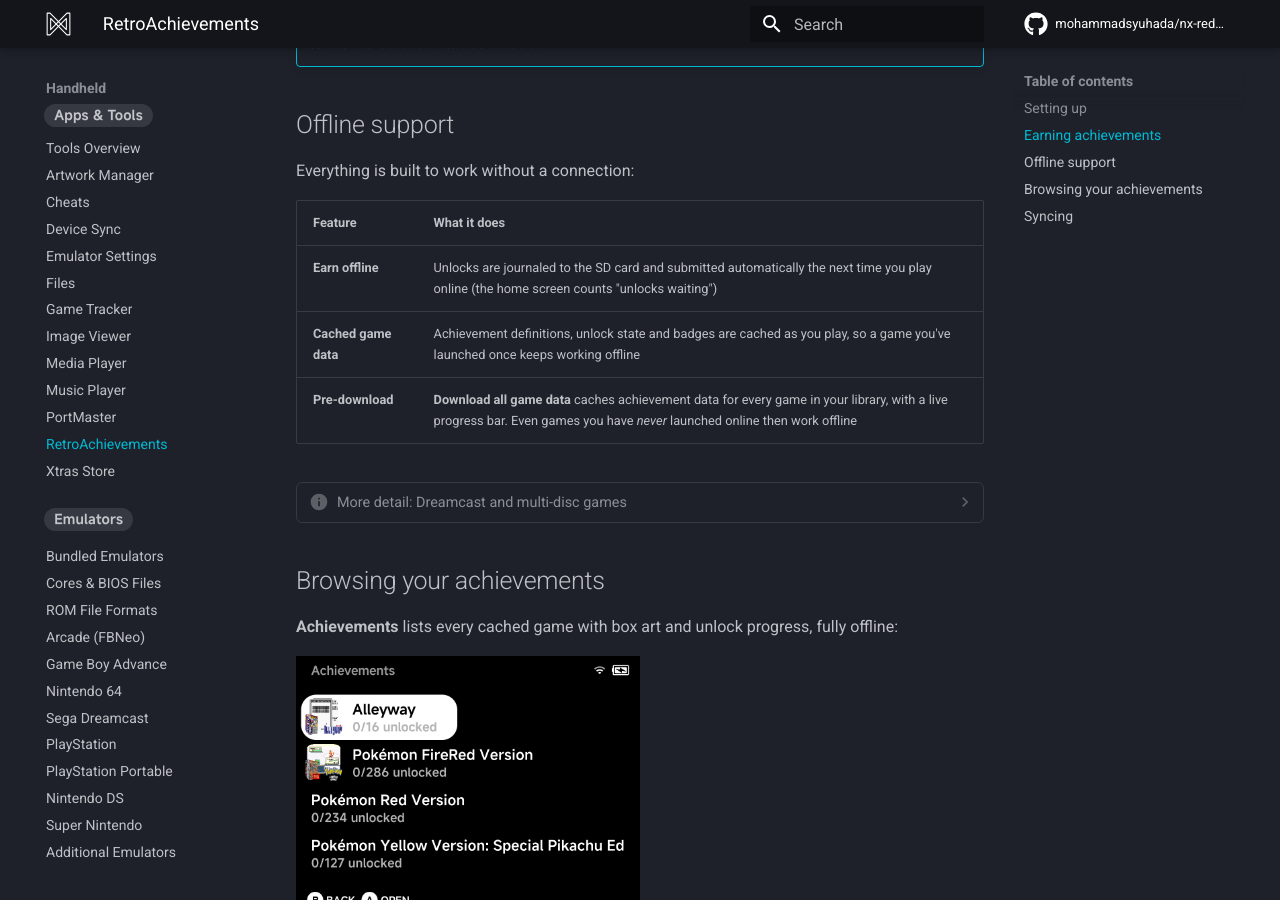
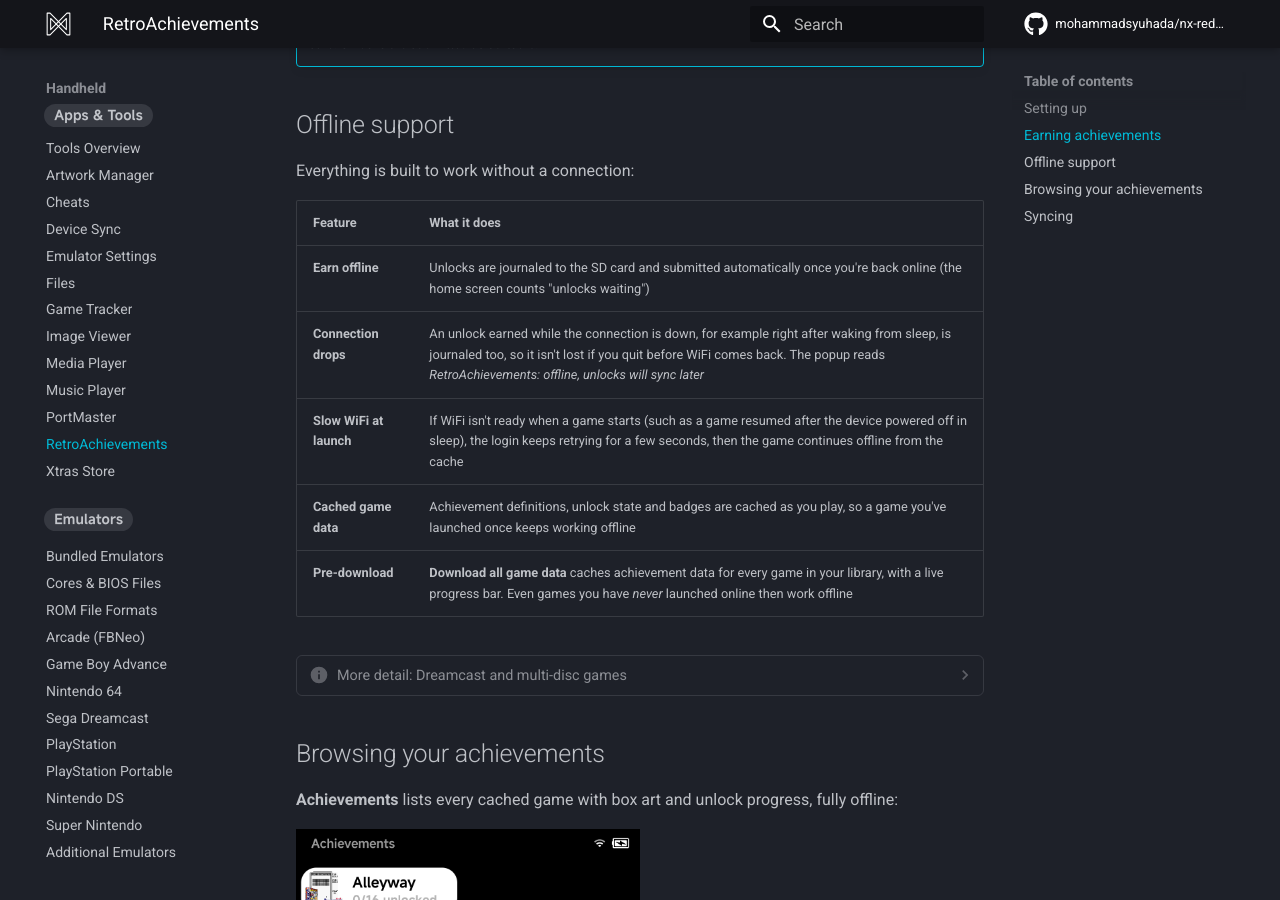
Before and after one commit to mohammadsyuhada/nx-redux-docs, an MkDocs documentation site: the page built from docs/handheld/apps/retroachievements.md, in a window 1280 px wide and 900 px high, scrolled down 2622 px. Built offline with MkDocs 1.6.1 and Material for MkDocs 9.7.7, drawn with Linux system fonts in a browser that asks for light colours; comment, search, counter and statistics services are not loaded; some of the changed text lies outside the part shown.

Commit message:
docs(retroachievements): describe background sync on menu open and quit, journaled unlocks on connection loss and slow WiFi at launch

```diff
--- a/docs/handheld/apps/retroachievements.md
+++ b/docs/handheld/apps/retroachievements.md
@@ -84,7 +84,9 @@
 
 | Feature | What it does |
 | --- | --- |
-| **Earn offline** | Unlocks are journaled to the SD card and submitted automatically the next time you play online (the home screen counts "unlocks waiting") |
+| **Earn offline** | Unlocks are journaled to the SD card and submitted automatically once you're back online (the home screen counts "unlocks waiting") |
+| **Connection drops** | An unlock earned while the connection is down, for example right after waking from sleep, is journaled too, so it isn't lost if you quit before WiFi comes back. The popup reads *RetroAchievements: offline, unlocks will sync later* |
+| **Slow WiFi at launch** | If WiFi isn't ready when a game starts (such as a game resumed after the device powered off in sleep), the login keeps retrying for a few seconds, then the game continues offline from the cache |
 | **Cached game data** | Achievement definitions, unlock state and badges are cached as you play, so a game you've launched once keeps working offline |
 | **Pre-download** | **Download all game data** caches achievement data for every game in your library, with a live progress bar. Even games you have *never* launched online then work offline |
 
@@ -118,8 +120,20 @@
 
 ## Syncing
 
-Offline unlocks sync automatically when you're back online. **Sync now** on
-the home screen does two things in one go:
+Offline unlocks sync automatically, in the background, when WiFi is
+connected:
+
+- when a game logs in online,
+- when you open the in-game menu during an offline session,
+- when you quit a game.
+
+Nothing checks the connection while you play. A *N offline achievements
+synced* popup confirms it. If none of these get through, the unlocks wait
+for the next launch or for **Sync now**. An unlock for an achievement that
+has since been removed from RetroAchievements is dropped instead of retried
+forever.
+
+**Sync now** on the home screen does two things in one go:
 
 1. **Push**: submits any offline unlocks still waiting.
 2. **Pull**: refreshes your cloud status, meaning the points total and the
```
